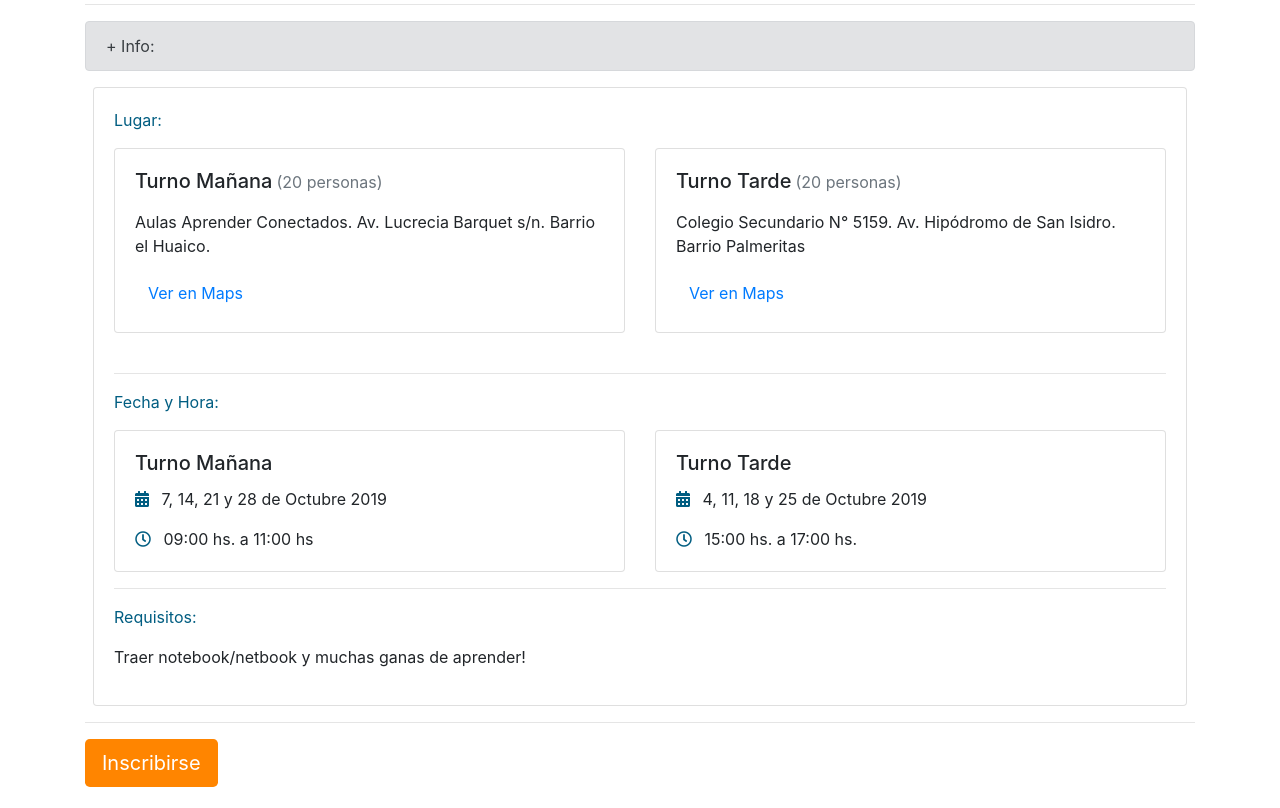
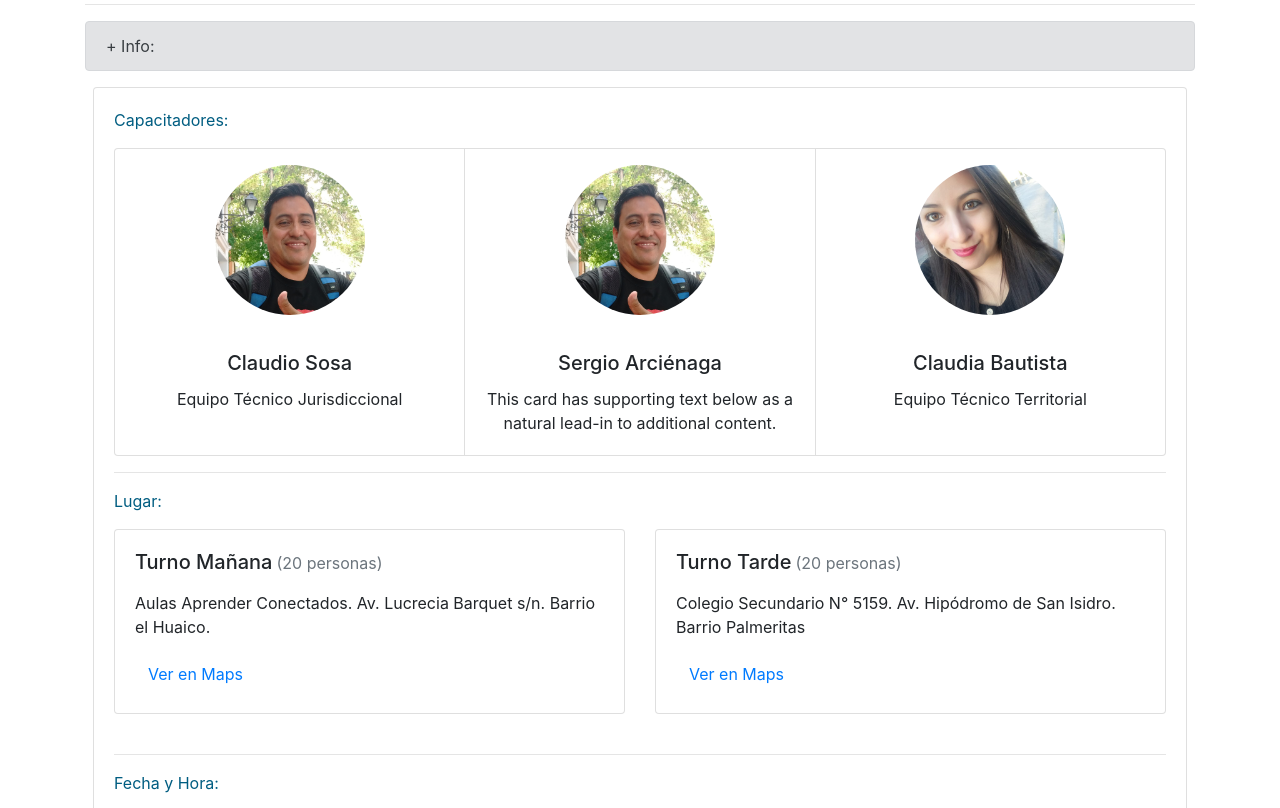
Before and after one commit to claudiabautista/operadorGNU, a plain HTML site: page index.html in a window 1280 px wide. Shown: the part 2270-3078 px from the top of the page. Drawn offline with nearby package versions, Linux system fonts and the light colour scheme.

Commit message:
avatar de capacitadores

```diff
--- a/index.html
+++ b/index.html
@@ -5,7 +5,7 @@
   <meta http-equiv="X-UA-Compatible" content="IE=edge">
 
   <meta name="viewport" content="width=device-width, initial-scale=1, maximum-scale=1, user-scalable=no">
-  <title></title>
+  <title>Aprender Conectados</title>
   <link rel="stylesheet" href="https://stackpath.bootstrapcdn.com/bootstrap/4.3.1/css/bootstrap.min.css" integrity="sha384-ggOyR0iXCbMQv3Xipma34MD+dH/1fQ784/j6cY/iJTQUOhcWr7x9JvoRxT2MZw1T" crossorigin="anonymous">
 <link rel="stylesheet" href="css/fontawesome.css">
 <link rel="stylesheet" href="style.css">
@@ -107,8 +107,48 @@ Temario del curso:
 <div class="alert alert-secondary" role="alert" id="info">
 + Info:
 </div>
+
 <div class="card mx-2">
   <div class="card-body">
+    <p class="titleClass">Capacitadores:</p>
+      <div class="card-group">
+      <div class="card">
+        <div class="avatar mx-auto my-3">
+          <img src="img/sosa.jpg" class="img-fluid" alt="">
+
+        </div>
+
+        <div class="card-body">
+          <h5 class="card-title text-center">Claudio Sosa</h5>
+          <p class="card-text text-center">Equipo Técnico Jurisdiccional</p>
+        </div>
+      </div>
+      <div class="card">
+        <div class="avatar mx-auto my-3">
+          <img src="img/sosa.jpg" class="img-fluid" alt="">
+
+        </div>
+
+        <div class="card-body">
+          <h5 class="card-title text-center">Sergio Arciénaga</h5>
+          <p class="card-text text-center">This card has supporting text below as a natural lead-in to additional content.</p>
+
+        </div>
+      </div>
+      <div class="card">
+        <div class="avatar mx-auto my-3">
+          <img src="img/bau.jpeg" class="img-fluid" alt="">
+
+        </div>
+
+        <div class="card-body">
+          <h5 class="card-title text-center">Claudia Bautista</h5>
+          <p class="card-text text-center">Equipo Técnico Territorial</p>
+
+        </div>
+      </div>
+    </div>
+<hr>
     <p class="titleClass">Lugar:</p>
     <div class="row">
       <div class="col-sm-6">
@@ -165,7 +205,7 @@ Temario del curso:
 
 </div>
 <hr>
-  <a class="btn btn-orange btn-lg px-auto" href="#" role="button">Inscribirse</a>
+  <a class="btn btn-orange btn-lg mx-auto " href="#" role="button">Inscribirse</a>
 </div>
 <br>
 <footer class="footer mt-auto py-3">
--- a/style.css
+++ b/style.css
@@ -28,6 +28,20 @@ a.btn.btn-orange:hover{
   color: #FF8500;
   border-color: #FF8500;
 }
+
+
+
+div.avatar {
+  position: relative;
+  width: 150px;
+  height: 150px;
+  overflow: hidden;
+  border-radius: 50%;
+}
+.avatar img {
+  width: 100%;
+  height: auto;
+}
 .footer{
 
   background-color: #00AFF0;
```
Also changed, not shown: img/arc.jpeg (added), img/bau.jpeg (added), img/sosa.jpg (added).
